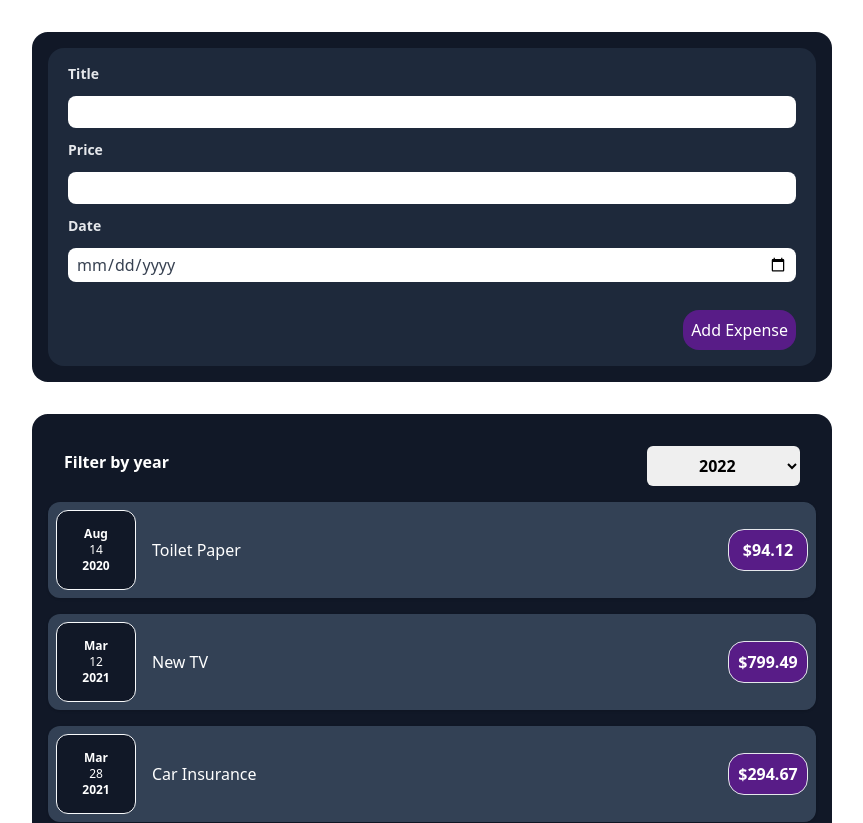
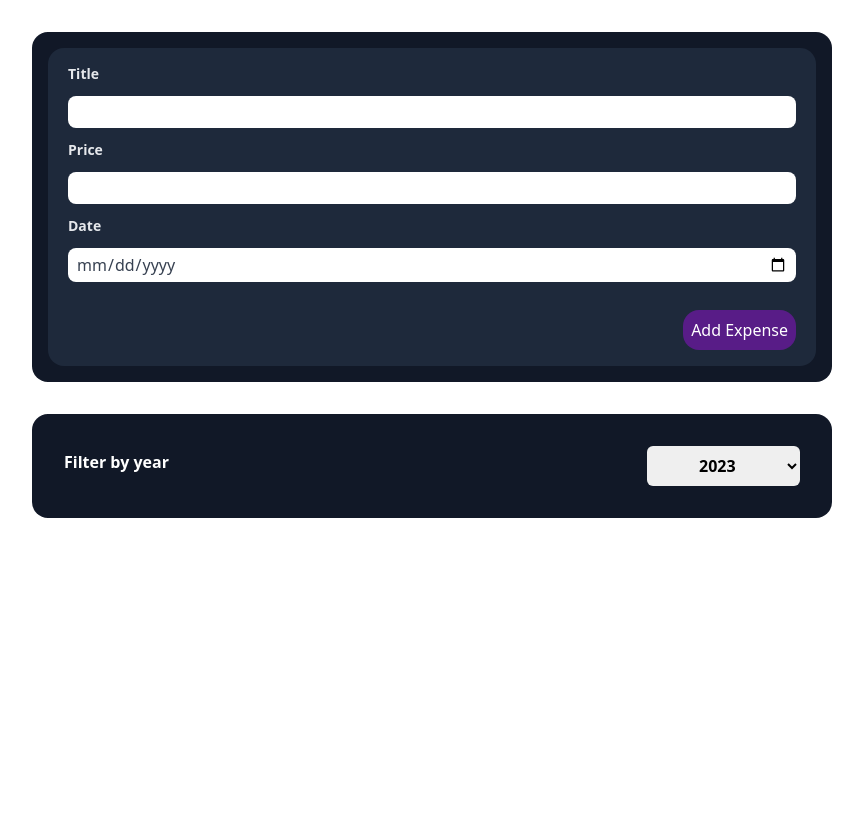
Before and after one commit to Rickyriski666/learn-react, a React (Vite) app: page / in a window 1280 px wide. Shown: the top 823 px of the page, without its empty margins (208-1071 px from the left). After the commit the page ends 800 px from the top, so only its background shows below. Built offline with nearby package versions, Linux system fonts and the light colour scheme.

Commit message:
Create year filter feature

```diff
--- a/src/App.jsx
+++ b/src/App.jsx
@@ -28,6 +28,7 @@ function App() {
   const [expenses, setExpenses] = useState(dataExpenses);
 
   function inputHandler(dataOnForm) {
+    console.log(dataOnForm); //data dari form input
     const dataFromForm = {
       id: expenses.length + 1,
       ...dataOnForm,
@@ -35,6 +36,8 @@ function App() {
     setExpenses((prevData) => {
       return [dataFromForm, ...prevData];
     });
+
+    console.log(dataFromForm);
   }
 
   return (
--- a/src/components/Expenses.jsx
+++ b/src/components/Expenses.jsx
@@ -2,28 +2,35 @@ import { useState } from "react";
 import Container from "./base/Container";
 import ExpenseFilter from "./ExpensesFilter";
 import Expensesitems from "./Expensesitems";
+import moment from "moment";
 
 export default function Expenses(props) {
-  const [selectedYear, setSelectedYear] = useState("");
+  const [selectedYear, setSelectedYear] = useState("2023");
 
   const filterHandler = (e) => {
     setSelectedYear(e);
   };
 
-  const expensesList = props.data.map((expense) => (
+  const filterExpense = props.data.filter((expense) => {
+    return moment(expense.date).format("yyyy") === selectedYear;
+  });
+
+  const itemsList = filterExpense.map((expense) => {
+    return (
       <Expensesitems
         key={expense.id}
         date={expense.date}
         title={expense.title}
         amount={expense.amount}
       />
-  ));
+    );
+  });
 
   return (
     <div>
       <Container>
         <ExpenseFilter selected={filterHandler} />
-        {expensesList}
+        {itemsList}
       </Container>
     </div>
   );
--- a/src/components/ExpensesFilter.jsx
+++ b/src/components/ExpensesFilter.jsx
@@ -11,6 +11,7 @@ export default function ExpenseFilter(props) {
           onChange={dropdownHandler}
           className="font-bold px-12 py-2 rounded-md text-black"
         >
+          <option value="2023">2023</option>
           <option value="2022">2022</option>
           <option value="2021">2021</option>
           <option value="2020">2020</option>
```
Lines whose indentation alone changed are shown as unchanged.
